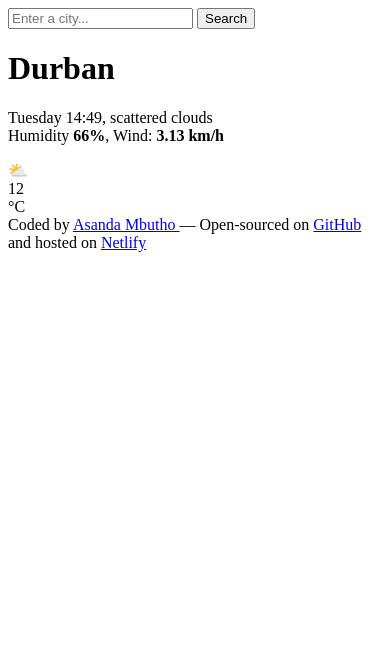
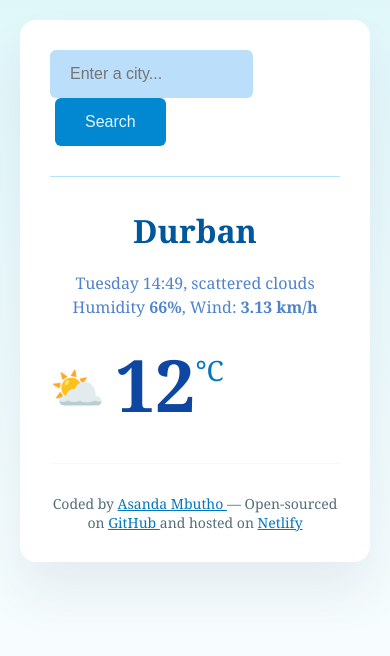
Before and after one commit to AsandaMbutho/weather-forecast, a plain HTML site: page index.html in a window 390 px wide. Drawn offline with nearby package versions, Linux system fonts and the light colour scheme; no server answers.

Commit message:
added javascript

```diff
--- a/index.html
+++ b/index.html
@@ -4,7 +4,7 @@
     <meta charset="UTF-8" />
     <meta name="viewport" content="width=device-width, initial-scale=1.0" />
     <title>Forecast app</title>
-    <link rel="stylesheet" href="index.css" />
+    <link rel="stylesheet" href="src/style.css" />
   </head>
   <body>
     <div class="forecast">
@@ -59,6 +59,6 @@
     </div>
 
     <script src="https://cdn.jsdelivr.net/npm/axios/dist/axios.min.js"></script>
-    <script src="index.js"></script>
+    <script src="src/index.js"></script>
   </body>
 </html>
--- /dev/null
+++ b/src/index.js
@@ -0,0 +1,58 @@
+function refreshWeather(response) {
+  let temperatureElement = document.querySelector("#temperature");
+  let cityElement = document.querySelector("#city");
+  let descriptionElement = document.querySelector("#description");
+  let humidityElement = document.querySelector("#humidity");
+  let windSpeedElement = document.querySelector("#wind-speed");
+  let timeElement = document.querySelector("#time");
+  let iconElement = document.querySelector("#icon");
+
+  let temperature = response.data.main.temp;
+  let date = new Date(response.data.dt * 1000);
+
+  cityElement.innerHTML = response.data.name;
+  timeElement.innerHTML = formatDate(date);
+  descriptionElement.innerHTML = response.data.weather[0].description;
+  humidityElement.innerHTML = `${response.data.main.humidity}%`;
+  windSpeedElement.innerHTML = `${response.data.wind.speed} km/h`;
+  temperatureElement.innerHTML = Math.round(temperature);
+  iconElement.innerHTML = `<img src="https://openweathermap.org/img/wn/${response.data.weather[0].icon}@2x.png" class="forecast-icon" />`;
+}
+
+function formatDate(date) {
+  let minutes = date.getMinutes();
+  let hours = date.getHours();
+  let days = [
+    "Sunday",
+    "Monday",
+    "Tuesday",
+    "Wednesday",
+    "Thursday",
+    "Friday",
+    "Saturday",
+  ];
+  let day = days[date.getDay()];
+
+  if (minutes < 10) {
+    minutes = `0${minutes}`;
+  }
+
+  return `${day} ${hours}:${minutes}`;
+}
+
+function searchCity(city) {
+  let apiKey = "456810c6900409c37c77d426948bf2a7";
+  let apiURL = `https://api.openweathermap.org/data/2.5/weather?q=${city}&appid=${apiKey}&units=metric`;
+  axios.get(apiURL).then(refreshWeather);
+}
+
+function handleSearchSubmit(event) {
+  event.preventDefault();
+  let searchInput = document.querySelector(".search-form-input");
+  searchCity(searchInput.value);
+}
+
+let searchFormElement = document.querySelector(".weather-forecast");
+searchFormElement.addEventListener("submit", handleSearchSubmit);
+
+searchCity("Durban");
--- a/src/style.css
+++ b/src/style.css
@@ -0,0 +1,108 @@
+body {
+  background: linear-gradient(to bottom, #e0f7fa, #ffffff);
+  font-family: Georgia, "Times New Roman", Times, serif;
+  color: #033649;
+  padding: 20px;
+  min-height: 100vh;
+  margin: 0;
+}
+a {
+  color: #0277bd;
+}
+
+.forecast {
+  background: white;
+  max-width: 600px;
+  margin: 0 auto 30px;
+  padding: 30px;
+  box-shadow: 0 30px 50px rgba(65, 50, 100, 0.08);
+  border-radius: 16px;
+}
+header {
+  border-bottom: 1px solid #b3e5fc;
+  padding: 0 0 30px 0;
+}
+.search-form-input {
+  background-color: #bbdefb;
+  border: none;
+  border-radius: 6px;
+  width: 80%;
+  font-size: 16px;
+  padding: 15px 20px;
+  color: #0d47a1;
+}
+.search-form-button {
+  background: #0288d1;
+  padding: 15px 30px;
+  border: none;
+  font-size: 16px;
+  margin-left: 5px;
+  border-radius: 6px;
+  color: #e1f5fe;
+  cursor: pointer;
+}
+.search-form-button:hover {
+  background: #01579b;
+}
+main {
+  padding: 30px 0;
+}
+.forecast-data {
+  display: flex;
+  justify-content: space-between;
+}
+.city-forecast {
+  margin: 0;
+  font-size: 38px;
+  line-height: 48px;
+  color: #01579b;
+}
+.forecast-details {
+  font-size: 16px;
+  color: #4f83cc;
+  line-height: 24px;
+  font-weight: 400;
+}
+.forecast-temperature-container {
+  display: flex;
+}
+.forecast-icon {
+  font-size: 44px;
+  margin-top: 22px;
+  color: #039be5;
+}
+.forecast-temperature {
+  font-size: 88px;
+  margin-left: 10px;
+  font-weight: bold;
+  color: #0d47a1;
+}
+.forecast-unit {
+  margin-top: 16px;
+  font-size: 28px;
+  color: #0277bd;
+}
+footer {
+  border-top: 1px solid #f9f7fe;
+  padding: 30px 0 0 0;
+  text-align: center;
+  font-size: 14px;
+  color: #546e79;
+}
+
+/* Responsive design for mobile */
+@media (max-width: 600px) {
+  .forecast-data {
+    flex-direction: column;
+    text-align: center;
+  }
+  .search-form-input {
+    width: 70%;
+  }
+  .city-forecast {
+    font-size: 32px;
+  }
+  .forecast-temperature {
+    font-size: 72px;
+  }
+}
```
